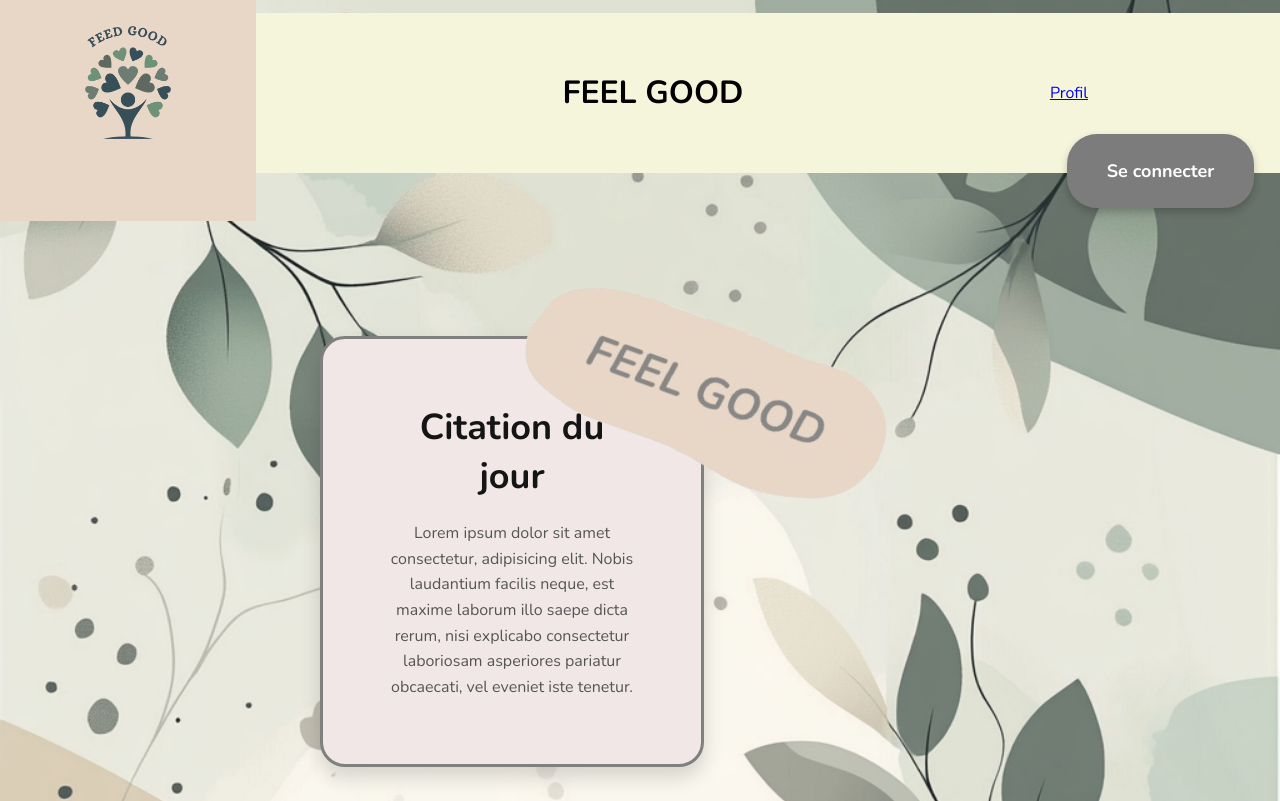
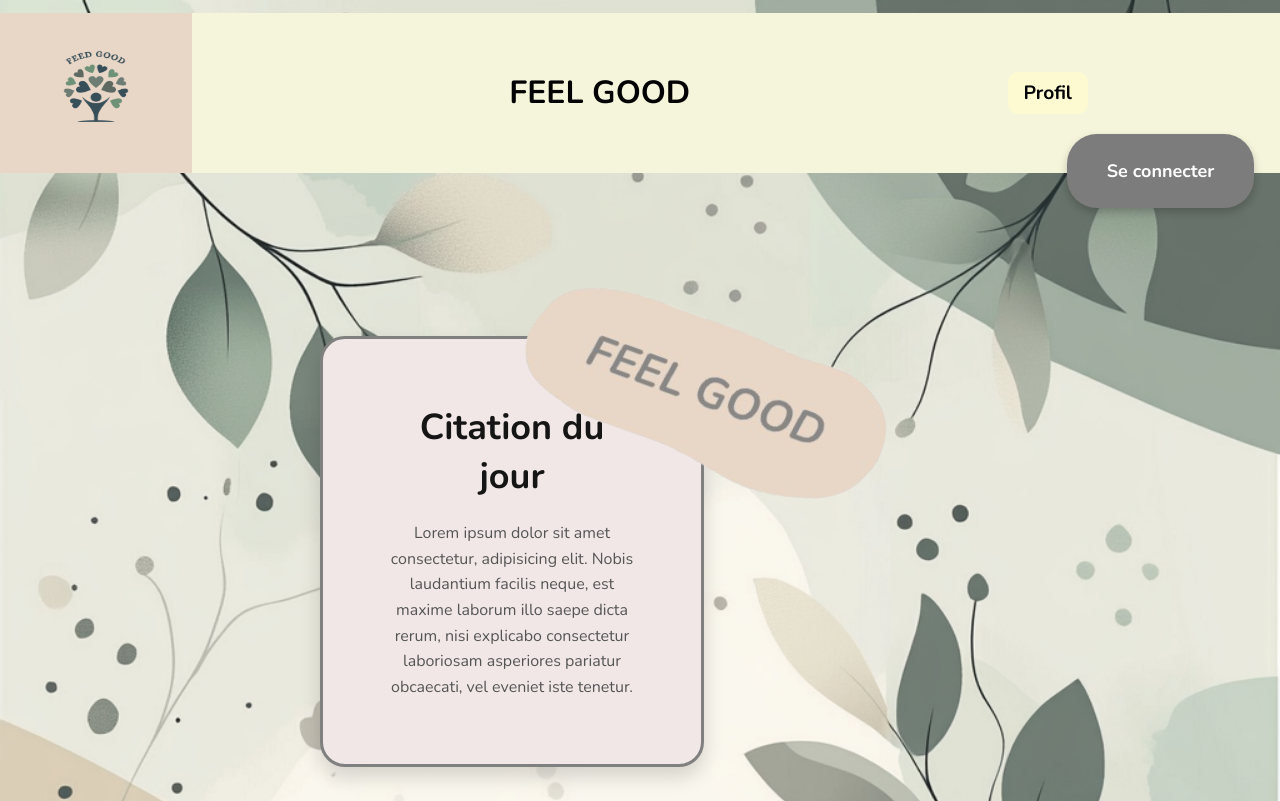
Before and after one commit to WildCodeSchool-2024-09/lille-protojam, a React (Vite) app in the folder client/: page / in a window 1280 px wide. Built offline with nearby package versions, Linux system fonts and the light colour scheme; a web font is replaced by a local one.

Commit message:
fixing navbar

```diff
--- a/client/src/components/navbar/Navbar.css
+++ b/client/src/components/navbar/Navbar.css
@@ -1,5 +1,6 @@
 .logo-navbar {
-  width: 20%;
+  width: 15%;
+  height: 100%;
 }
 
 .Navbar {
@@ -7,10 +8,21 @@
   align-items: center;
   justify-content: space-between;
   background-color: beige;
-  width: 100%;
+  width: 100vw;
   height: 10rem;
 }
 
 .profile {
   margin-right: 15%;
+  text-decoration: none;
+  font-weight: bold;
+  font-size: 1.2rem;
+  background-color: rgb(253, 250, 209);
+  padding: 0.5rem 1rem;
+  border-radius: 10px;
+  color: black;
 }
+.profile:hover {
+  background-color: #9da895;
+  color: white;
+}
```
Also changed, not shown: client/public/background.jpg (added).
